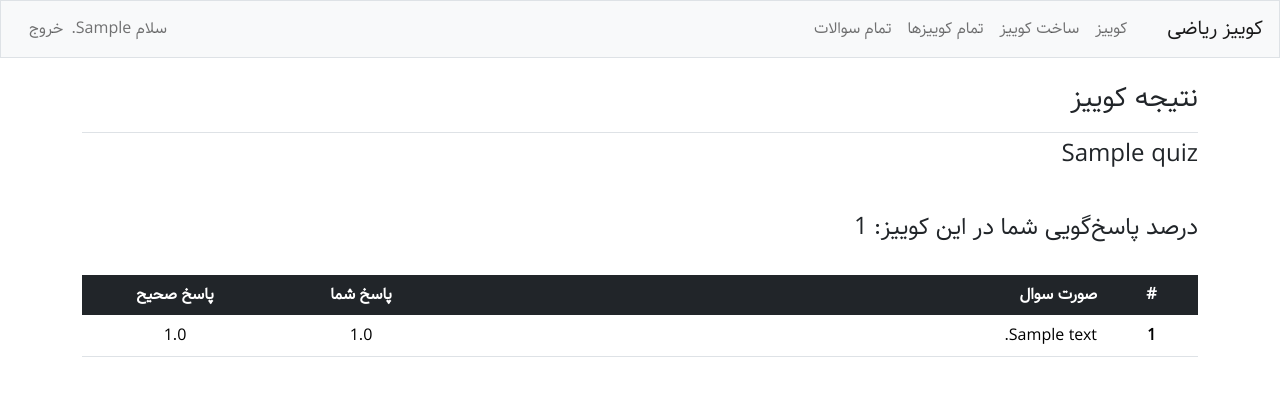
After one commit to ali-nakhaee/Q_web, a Django app: page /quiz_answer_result/1/ in a window 1280 px wide. The commit adds this page. Shown: the top 396 px of the page. Run offline with Django 4.2, Linux system fonts and the light colour scheme; a user stored in the database is signed in; tables that the repository leaves empty hold one stand-in row (values such as "Sample post"); parts of the project's set-up code (start-up, migrations or seed data) failed here and were passed over; some libraries are stand-ins or nearby versions.

Commit message:
quiz_answer_result added to site;

```diff
--- a/quiz/templates/quiz/commitment.html
+++ b/quiz/templates/quiz/commitment.html
@@ -33,8 +33,8 @@
         <div class="modal-footer">
           <form action="{% url 'quiz:commitment' quiz_id %}" method='post'>
             {% csrf_token %}
-            <button class="btn btn-primary" name="submit" role="button">پذیرش</button></form>
           <button type="button" class="btn btn-outline-danger" data-bs-dismiss="modal">عدم پذیرش</button>
+          <button class="btn btn-primary" name="submit" role="button">پذیرش</button></form>
         </div>
 
       </div>
--- a/quiz/templates/quiz/my_panel.html
+++ b/quiz/templates/quiz/my_panel.html
@@ -38,7 +38,7 @@
     </div>
     <div class="card-body text-center">
       <h5 class="card-title">{{ quizanswer.quiz.title }}</h5>
-      <a href="{% url 'quiz:commitment' quizanswer.id %}" class="btn btn-primary">مشاهده نتیجه</a>
+      <a href="{% url 'quiz:quiz_answer_result' quizanswer.id %}" class="btn btn-primary">مشاهده نتیجه</a>
     </div>
   </div>
 </div>
--- /dev/null
+++ b/quiz/templates/quiz/quiz_answer_result.html
@@ -0,0 +1,39 @@
+{% extends "quiz/base.html" %}
+{% load bootstrap5 %}
+
+{% block page_header %}
+  <h3>نتیجه کوییز</h3>
+{% endblock page_header %}
+
+{% block content %}
+    <h4>{{ quiz_title }}<h4><br>
+      <h4>{{ result_text }}</h4><br>
+  {% if questions %}
+  <table class="table">
+    <thead>
+      <tr class="table-dark">
+        <th scope="col" class="col-1 text-center">#</th>
+        <th scope="col" class="col-7">صورت سوال</th>
+        <th scope="col" class="col-2 text-center">پاسخ شما</th>
+        <th scope="col" class="col-2 text-center">پاسخ صحیح</th>
+      </tr>
+    </thead>
+    <tbody>
+      <tr>
+        {% for question in questions %}
+        <th scope="row" class="text-center">{{ forloop.counter }}</th>
+        <td>
+          {{ question.question_text }}
+        </td>
+        <td class="text-center">
+          {{ question.user_answer }}
+        </td>
+        <td class="text-center">
+          {{ question.true_answer }}
+        </td>
+      </tr>
+        {% endfor %}
+    </tbody>
+    </table>
+      {% endif %}
+  {% endblock content %}
--- a/quiz/urls.py
+++ b/quiz/urls.py
@@ -30,4 +30,6 @@ urlpatterns = [
     path('take_quiz/<int:quiz_id>/', views.take_quiz, name='take_quiz'),
     # my_panel for student
     path('my_panel/', views.my_panel, name='my_panel'),
+    # page for quiz_answer result
+    path('quiz_answer_result/<int:quiz_answer_id>/', views.quiz_answer_result, name='quiz_answer_result'),
 ]
--- a/quiz/views.py
+++ b/quiz/views.py
@@ -125,7 +125,10 @@ def take_quiz(request, quiz_id):
                                                                 quiz=quiz, is_answered=is_answered,
                                                                 evaluation=evaluation, quiz_answer=quiz_answer)
 
-            percent = (true_answers_num / all_questions_num) * 100
+            if all_questions_num == 0:
+                percent = 0
+            else:
+                percent = (true_answers_num / all_questions_num) * 100
             quiz_answer.percent = percent
             quiz_answer.date_answered = datetime.now().astimezone()
             answer_duration = (quiz_answer.date_answered - quiz_answer.date_started).total_seconds()
@@ -330,3 +333,25 @@ def my_panel(request):
     answered_quizzes = QuizAnswer.objects.filter(user=user).order_by('-date_answered')
     context = {'not_answered_quizzes': not_answered_quizzes, 'answered_quizzes': answered_quizzes}
     return render(request, 'quiz/my_panel.html', context)
+
+
+@login_required
+def quiz_answer_result(request, quiz_answer_id):
+    quiz_answer = QuizAnswer.objects.get(id=quiz_answer_id)
+    if request.user != quiz_answer.user:
+        return HttpResponse("This isn't your quiz.")
+    result_text = ""
+    questions = []
+    if quiz_answer.quiz.answer_published:
+        quiz_questions = QuestionAnswer.objects.filter(quiz_answer=quiz_answer)
+        for question in quiz_questions:
+            questions.append({'question_text': question.question.text, 'user_answer': question.user_answer,
+                              'true_answer': question.question.true_answer})
+        print(questions)
+        result_text = f"درصد پاسخ‌گویی شما در این کوییز: {quiz_answer.percent}"
+    else:
+        result_text = "نتیجه‌ی این کوییز هنوز منتشر نشده است."
+
+    context = {'result_text': result_text, 'questions': questions,
+               'quiz_title': quiz_answer.quiz.title}
+    return render(request, 'quiz/quiz_answer_result.html', context)
```
